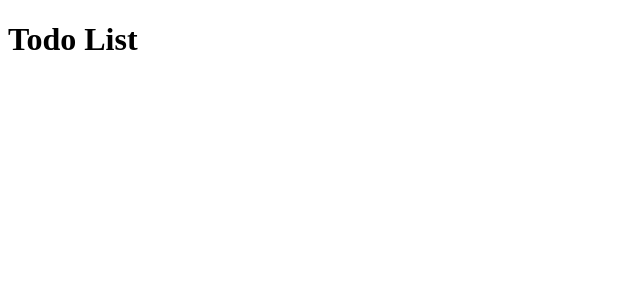
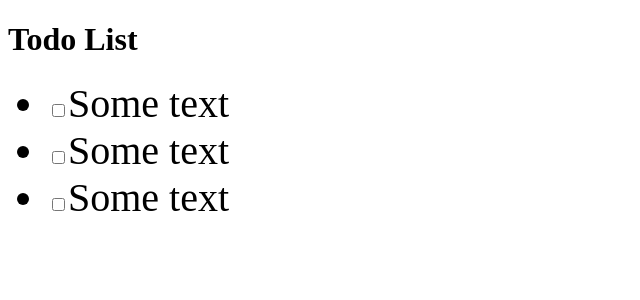
Before and after one commit to hafizecim/A1_OOP_Todo_App_Python, a Flask app: page / in a window 1280 px wide. Shown: the top 300 px of the page, without its empty margins (0-640 px from the left). Run offline with Flask 3, Linux system fonts and the light colour scheme.

Commit message:
index.html V2

```diff
--- a/templates/index.html
+++ b/templates/index.html
@@ -6,5 +6,10 @@
 </head>
 <body>
     <h1>Todo List</h1>
+    <ul>
+        <li style="font-size: 30pt"><input type  = "checkbox">Some text</li>
+        <li style="font-size: 30pt"><input type  = "checkbox">Some text</li>
+        <li style="font-size: 30pt"><input type  = "checkbox">Some text</li>
+    </ul>
 </body>
 </html>
```
